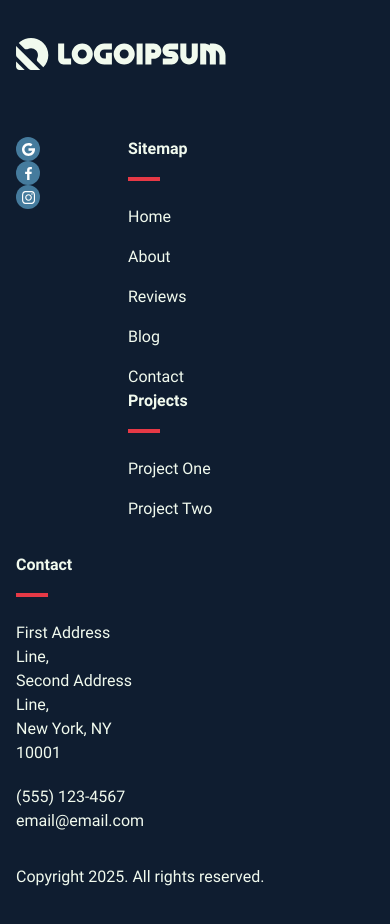
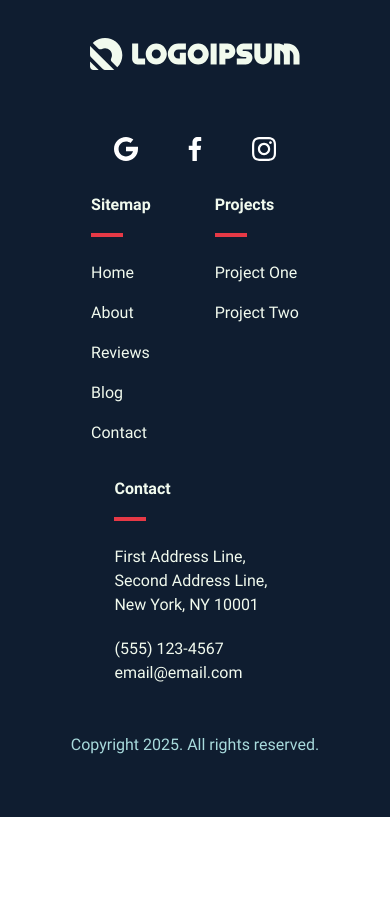
Before and after one commit to jkaps9/simple-template, a website built with webpack: page src/template.html in a window 390 px wide. Shown: the part 2500-3424 px from the top of the page. After the commit the page ends 3317 px from the top, so only its background shows below. Built offline with nearby package versions, Linux system fonts and the light colour scheme.

Commit message:
style footer for mobile

```diff
--- a/src/root.css
+++ b/src/root.css
@@ -96,7 +96,7 @@ body {
 }
 
 .hide-on-desktop {
-	display:block;
+  display: block;
 }
 
 /* Desktop Utility Classes */
@@ -749,15 +749,13 @@ header {
 
     .container {
       width: 100%;
-      /* reset on tablet */
-      max-width: calc(550 / 16 * 1rem);
+      max-width: calc(540 / 16 * 1rem);
       margin: auto;
       display: flex;
-      justify-content: flex-start;
-      align-items: flex-start;
-      flex-wrap: wrap;
-      column-gap: calc(88 / 16 * 1rem);
-      row-gap: calc(32 / 16 * 1rem);
+      flex-direction: column;
+      align-items: center;
+      /* 32px - 48px */
+      gap: clamp(2rem, 4.5vw, 3rem);
     }
 
     .logo-container {
@@ -771,6 +769,7 @@ header {
       width: clamp(13.125rem, 8vw, 15rem);
       height: auto;
       display: block;
+      margin: 0 auto;
       /* 28px - 44px */
       margin-bottom: clamp(1.75rem, 4.17vw, 2.75rem);
     }
@@ -778,54 +777,44 @@ header {
     .logo-img {
       width: 100%;
       height: auto;
-
-      &.dark {
-        display: none;
-      }
     }
 
-    .text {
-      color: var(--color-body-text-light);
-      margin-bottom: calc(16 / 16 * 1rem);
-    }
-
-    .social {
-      display: inline-flex;
-      flex-direction: column;
-      justify-content: flex-start;
+    .social-container {
+      width: 45%;
+      display: flex;
+      justify-content: space-between;
       gap: calc(12 / 16 * 1rem);
-      position: absolute;
-      top: 0;
-      right: 0;
     }
 
     .social-link {
       width: calc(24 / 16 * 1rem);
       height: calc(24 / 16 * 1rem);
-      background-color: var(--color-highlight);
-      border-radius: 50%;
       display: flex;
       justify-content: center;
       align-items: center;
       position: relative;
       z-index: 1;
-      transition:
-        transform 0.3s,
-        background-color 0.3s;
+      transition: transform 0.3s;
 
       &:hover {
-        background-color: var(--dark);
         transform: translateY(-0.1875rem);
       }
     }
 
     .social-img {
-      height: calc(13 / 16 * 1rem);
+      height: 100%;
       width: auto;
       display: block;
     }
 
     /* Navigation Links */
+    .link-container {
+      width: 100%;
+      display: flex;
+      justify-content: center;
+      gap: 4rem;
+    }
+
     .nav {
       padding: 0;
       margin: 0;
@@ -890,7 +879,7 @@ header {
     .contact {
       margin: 0;
       padding: 0;
-      width: 35%;
+      width: 45%;
     }
 
     .contact-li {
@@ -917,6 +906,15 @@ header {
     .address {
       font-size: calc(16 / 16 * 1rem);
       margin-bottom: calc(20 / 16 * 1rem);
+    }
+
+    .copyright {
+      margin-top: 1rem;
+      text-align: center;
+    }
+
+    .text {
+      color: var(--color-highlight-light);
     }
   }
 }
```
